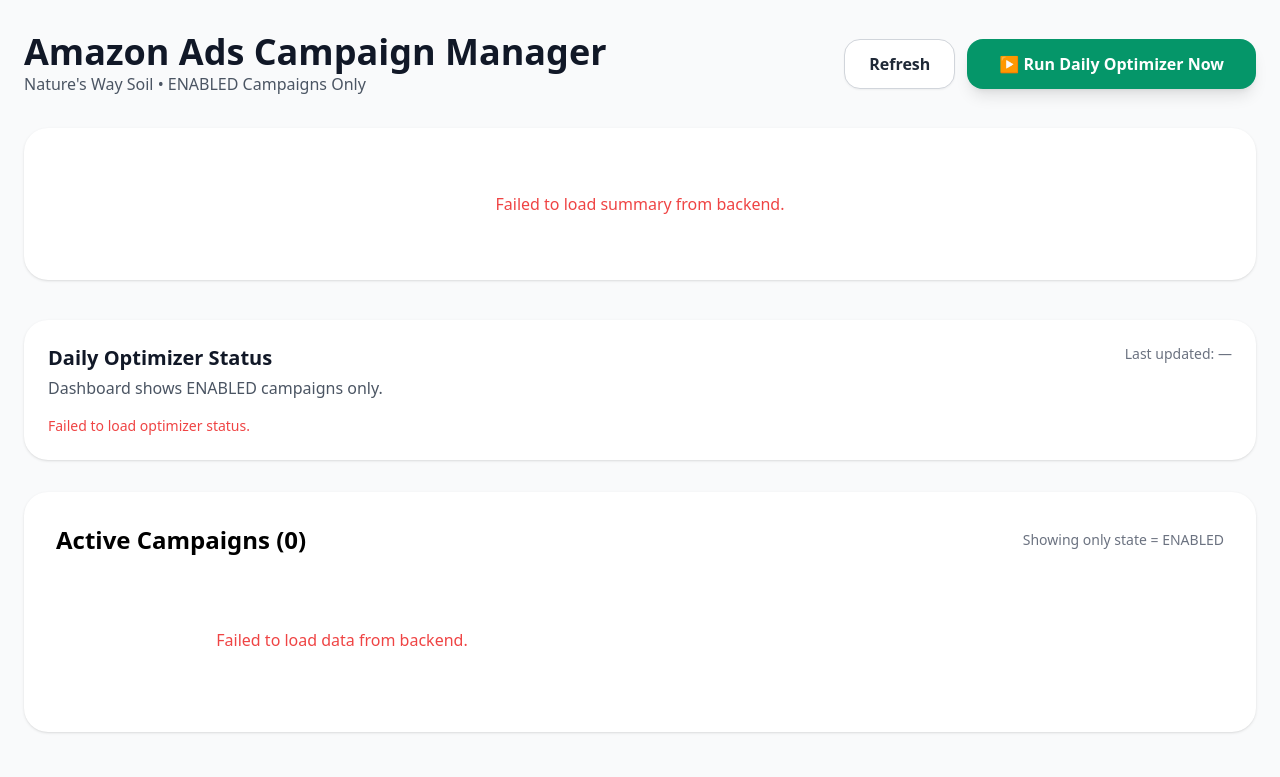
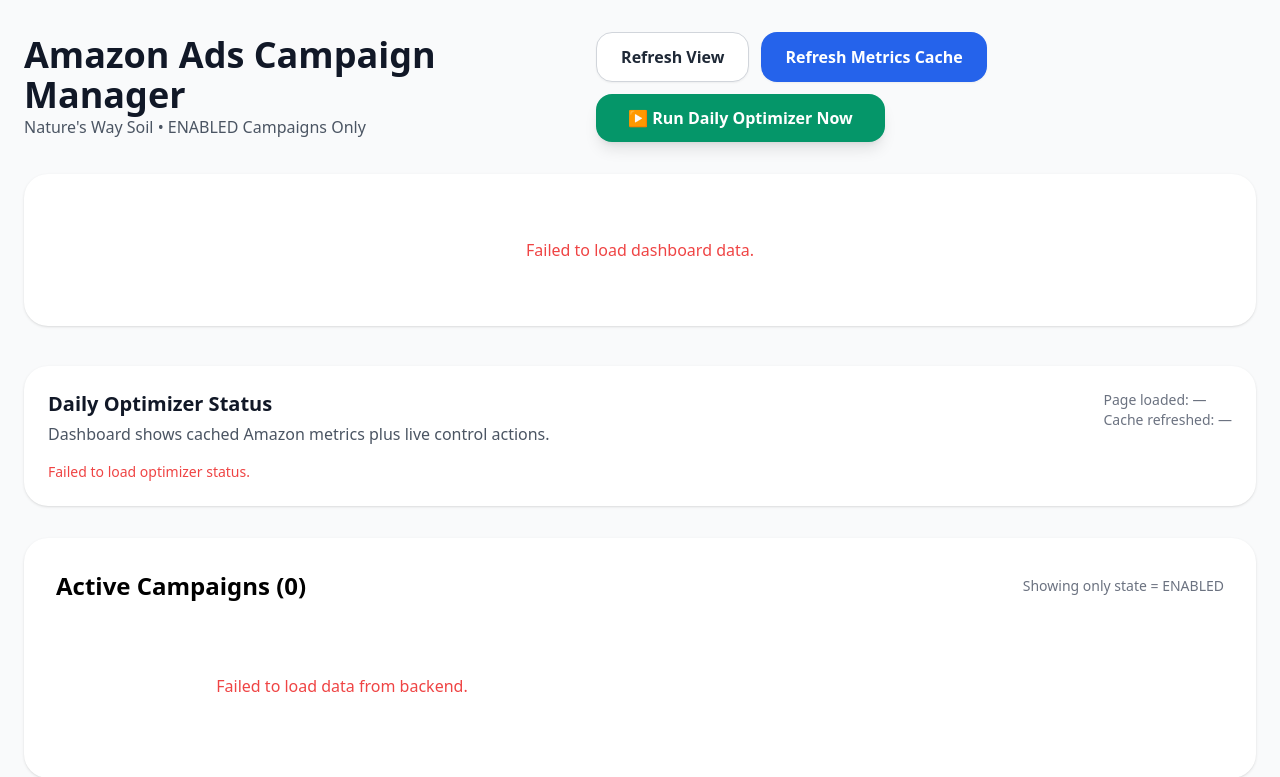
Before and after one commit to natureswaysoil/Campaign, a FastAPI app: page / in a window 1280 px wide. Shown: the top 777 px of the page. Before the commit the page ends 733 px from the top, so only its background shows below. Run offline with FastAPI, Linux system fonts and the light colour scheme; data that the repository does not hold is empty; some libraries are stand-ins or nearby versions.

Commit message:
Refactor dashboard for improved data loading and UI
Updated dashboard HTML to enhance functionality and improve user experience.

```diff
--- a/templates/dashboard.html
+++ b/templates/dashboard.html
@@ -19,15 +19,18 @@
                 <p class="text-gray-600">Nature's Way Soil • ENABLED Campaigns Only</p>
             </div>
 
-            <div class="flex gap-3">
-                <button
-                    onclick="loadDashboard()"
+            <div class="flex flex-wrap gap-3">
+                <button onclick="loadDashboardData()"
                     class="bg-white border border-gray-300 hover:bg-gray-100 text-gray-800 px-6 py-3 rounded-2xl font-semibold shadow-sm">
-                    Refresh
+                    Refresh View
                 </button>
 
-                <button
-                    onclick="runOptimizer()"
+                <button onclick="refreshCacheNow()"
+                    class="bg-blue-600 hover:bg-blue-700 text-white px-6 py-3 rounded-2xl font-semibold shadow-sm">
+                    Refresh Metrics Cache
+                </button>
+
+                <button onclick="runOptimizer()"
                     class="bg-emerald-600 hover:bg-emerald-700 text-white px-8 py-3 rounded-2xl font-semibold shadow-lg flex items-center gap-2">
                     ▶️ Run Daily Optimizer Now
                 </button>
@@ -40,10 +43,11 @@
             <div class="flex flex-col md:flex-row md:justify-between md:items-start gap-4">
                 <div>
                     <h2 class="text-xl font-semibold text-gray-900">Daily Optimizer Status</h2>
-                    <p class="text-gray-600 mt-1">Dashboard shows ENABLED campaigns only.</p>
+                    <p class="text-gray-600 mt-1">Dashboard shows cached Amazon metrics plus live control actions.</p>
                 </div>
                 <div class="text-sm text-gray-500">
-                    Last updated: <span id="time">—</span>
+                    Page loaded: <span id="time">—</span><br>
+                    Cache refreshed: <span id="cacheTime">—</span>
                 </div>
             </div>
 
@@ -90,9 +94,7 @@
         }
 
         function badgeClassForAcos(acos) {
-            if (acos === undefined || acos === null || isNaN(Number(acos))) {
-                return 'text-gray-600';
-            }
+            if (acos === undefined || acos === null || isNaN(Number(acos))) return 'text-gray-600';
             if (Number(acos) < 0.30) return 'text-green-600';
             if (Number(acos) < 0.50) return 'text-amber-600';
             return 'text-red-600';
@@ -116,53 +118,43 @@
             return escapeHtml(c.campaignName || c.name || 'Unnamed Campaign');
         }
 
-        function renderSummary(campaigns) {
-            let spend = 0;
-            let sales = 0;
-            let clicks = 0;
-            let orders = 0;
-
-            campaigns.forEach(function (c) {
-                spend += Number(c.spend || 0);
-                sales += Number(c.sales || 0);
-                clicks += Number(c.clicks || 0);
-                orders += Number(c.orders || 0);
-            });
-
-            const acos = sales > 0 ? (spend / sales) : null;
+        function renderSummary(data) {
+            const s = data.summary || {};
+            const acos = s.acos;
 
             document.getElementById('summary').innerHTML =
                 '<div>' +
                     '<div class="text-gray-500 text-sm">Total Spend</div>' +
-                    '<div class="text-3xl font-bold">' + toMoney(spend) + '</div>' +
+                    '<div class="text-3xl font-bold">' + toMoney(s.spend || 0) + '</div>' +
                 '</div>' +
                 '<div>' +
                     '<div class="text-gray-500 text-sm">Total Sales</div>' +
-                    '<div class="text-3xl font-bold">' + toMoney(sales) + '</div>' +
+                    '<div class="text-3xl font-bold">' + toMoney(s.sales || 0) + '</div>' +
                 '</div>' +
                 '<div>' +
                     '<div class="text-gray-500 text-sm">Portfolio ACoS</div>' +
-                    '<div class="text-3xl font-bold ' + badgeClassForAcos(acos) + '">' + (acos === null ? '—' : toPercent(acos)) + '</div>' +
+                    '<div class="text-3xl font-bold ' + badgeClassForAcos(acos) + '">' + (acos === null || acos === undefined ? '—' : toPercent(acos)) + '</div>' +
                 '</div>' +
                 '<div>' +
                     '<div class="text-gray-500 text-sm">Total Clicks / Orders</div>' +
-                    '<div class="text-3xl font-bold">' + clicks + ' / ' + orders + '</div>' +
+                    '<div class="text-3xl font-bold">' + Number(s.clicks || 0) + ' / ' + Number(s.orders || 0) + '</div>' +
                 '</div>';
         }
 
         function renderOptimizerStatus(data) {
             const statusEl = document.getElementById('optimizerStatus');
-
-            const bidMode = data.bid_mode || data.bidMode || 'UNKNOWN';
-            const peakHours = data.peak_hours_label || data.peakHoursLabel || 'Backend-controlled';
+            const bidMode = data.bid_mode || 'UNKNOWN';
+            const peakHours = data.peak_hours_label || 'Backend-controlled';
             const note = data.note || '';
+            const refreshed = data.refreshed_at || '—';
+            document.getElementById('cacheTime').textContent = refreshed;
 
             statusEl.innerHTML =
                 '<div class="grid grid-cols-1 md:grid-cols-3 gap-4">' +
                     '<div class="rounded-2xl border border-gray-200 p-4">' +
                         '<div class="text-xs uppercase tracking-wide text-gray-500 mb-2">Optimizer</div>' +
-                        '<div class="font-semibold text-gray-900">Enabled Campaign Monitor</div>' +
-                        '<div class="text-sm text-gray-600 mt-1">Promotes winners and blocks poor performers from backend rules.</div>' +
+                        '<div class="font-semibold text-gray-900">Cached Dashboard Mode</div>' +
+                        '<div class="text-sm text-gray-600 mt-1">Metrics are read from cache. Live actions still run instantly.</div>' +
                     '</div>' +
                     '<div class="rounded-2xl border border-gray-200 p-4">' +
                         '<div class="text-xs uppercase tracking-wide text-gray-500 mb-2">Bid Mode</div>' +
@@ -201,10 +193,10 @@
                 const acosVal = acos === undefined || acos === null ? '—' : toPercent(acos);
                 const acosClass = badgeClassForAcos(acos);
 
-                const suggestedLow = c.amazonSuggestedBidLow ?? c.suggestedBidLow ?? c.bid_low ?? null;
-                const suggestedHigh = c.amazonSuggestedBidHigh ?? c.suggestedBidHigh ?? c.bid_high ?? null;
-                const currentBidMode = c.currentBidMode ?? c.bidMode ?? null;
-                const currentAppliedBid = c.currentAppliedBid ?? c.appliedBid ?? null;
+                const suggestedLow = c.amazonSuggestedBidLow ?? null;
+                const suggestedHigh = c.amazonSuggestedBidHigh ?? null;
+                const currentBidMode = c.currentBidMode ?? null;
+                const currentAppliedBid = c.currentAppliedBid ?? null;
 
                 html +=
                     '<div class="card border border-gray-200 rounded-3xl p-6 bg-white shadow-sm">' +
@@ -217,50 +209,23 @@
                         '</div>' +
 
                         '<div class="mt-6 grid grid-cols-3 gap-4 text-sm">' +
-                            '<div>' +
-                                '<div class="text-gray-500">Budget</div>' +
-                                '<div class="font-medium">' + budget + '</div>' +
-                            '</div>' +
-                            '<div>' +
-                                '<div class="text-gray-500">Spend</div>' +
-                                '<div class="font-medium">' + spend + '</div>' +
-                            '</div>' +
-                            '<div>' +
-                                '<div class="text-gray-500">Sales</div>' +
-                                '<div class="font-medium">' + sales + '</div>' +
-                            '</div>' +
+                            '<div><div class="text-gray-500">Budget</div><div class="font-medium">' + budget + '</div></div>' +
+                            '<div><div class="text-gray-500">Spend</div><div class="font-medium">' + spend + '</div></div>' +
+                            '<div><div class="text-gray-500">Sales</div><div class="font-medium">' + sales + '</div></div>' +
                         '</div>' +
 
                         '<div class="mt-6 grid grid-cols-3 gap-4 text-sm">' +
-                            '<div>' +
-                                '<div class="text-gray-500">Clicks</div>' +
-                                '<div class="font-medium">' + clicks + '</div>' +
-                            '</div>' +
-                            '<div>' +
-                                '<div class="text-gray-500">Orders</div>' +
-                                '<div class="font-medium">' + orders + '</div>' +
-                            '</div>' +
-                            '<div>' +
-                                '<div class="text-gray-500">ACoS</div>' +
-                                '<div class="font-semibold ' + acosClass + '">' + acosVal + '</div>' +
-                            '</div>' +
+                            '<div><div class="text-gray-500">Clicks</div><div class="font-medium">' + clicks + '</div></div>' +
+                            '<div><div class="text-gray-500">Orders</div><div class="font-medium">' + orders + '</div></div>' +
+                            '<div><div class="text-gray-500">ACoS</div><div class="font-semibold ' + acosClass + '">' + acosVal + '</div></div>' +
                         '</div>' +
 
                         '<div class="mt-6 border-t border-gray-100 pt-4">' +
                             '<div class="text-sm font-semibold text-gray-800 mb-3">Amazon Suggested Bid Window</div>' +
                             '<div class="grid grid-cols-1 md:grid-cols-3 gap-4 text-sm">' +
-                                '<div>' +
-                                    '<div class="text-gray-500">Suggested Low</div>' +
-                                    '<div class="font-medium">' + (suggestedLow === null ? '—' : toMoney(suggestedLow)) + '</div>' +
-                                '</div>' +
-                                '<div>' +
-                                    '<div class="text-gray-500">Suggested High</div>' +
-                                    '<div class="font-medium">' + (suggestedHigh === null ? '—' : toMoney(suggestedHigh)) + '</div>' +
-                                '</div>' +
-                                '<div>' +
-                                    '<div class="text-gray-500">Applied Bid</div>' +
-                                    '<div class="font-medium">' + (currentAppliedBid === null ? '—' : toMoney(currentAppliedBid)) + '</div>' +
-                                '</div>' +
+                                '<div><div class="text-gray-500">Suggested Low</div><div class="font-medium">' + (suggestedLow === null ? '—' : toMoney(suggestedLow)) + '</div></div>' +
+                                '<div><div class="text-gray-500">Suggested High</div><div class="font-medium">' + (suggestedHigh === null ? '—' : toMoney(suggestedHigh)) + '</div></div>' +
+                                '<div><div class="text-gray-500">Applied Bid</div><div class="font-medium">' + (currentAppliedBid === null ? '—' : toMoney(currentAppliedBid)) + '</div></div>' +
                             '</div>' +
                         '</div>' +
                     '</div>';
@@ -269,20 +234,13 @@
             listEl.innerHTML = html;
         }
 
-        async function loadDashboard() {
+        async function loadDashboardData() {
             try {
-                const res = await fetch('/api/campaign-performance');
-                const text = await res.text();
+                const res = await fetch('/api/dashboard-data');
+                const data = await res.json();
 
-                let data = {};
-                try {
-                    data = JSON.parse(text);
-                } catch (e) {
-                    throw new Error('Invalid JSON from /api/campaign-performance: ' + text);
-                }
-
-                if (!res.ok) {
-                    throw new Error(data.detail || text || 'Failed to load dashboard data');
+                if (!res.ok || data.error) {
+                    throw new Error(data.message || 'Failed to load dashboard data');
                 }
 
                 const campaigns = (data.campaigns || []).filter(function (c) {
@@ -292,14 +250,14 @@
                 document.getElementById('count').textContent = campaigns.length;
                 document.getElementById('time').textContent = new Date().toLocaleString();
 
-                renderSummary(campaigns);
+                renderSummary(data);
                 renderOptimizerStatus(data);
                 renderCampaigns(campaigns);
 
             } catch (err) {
                 console.error(err);
                 document.getElementById('summary').innerHTML =
-                    '<div class="col-span-full text-red-500 text-center p-8">Failed to load summary from backend.</div>';
+                    '<div class="col-span-full text-red-500 text-center p-8">Failed to load dashboard data.</div>';
                 document.getElementById('optimizerStatus').innerHTML =
                     '<div class="text-red-500">Failed to load optimizer status.</div>';
                 document.getElementById('list').innerHTML =
@@ -321,19 +279,21 @@
                     body: JSON.stringify({
                         apply_negatives_live: true,
                         apply_winners_live: true,
-                        lookback_days: 14
+                        retune_existing_keyword_bids: false,
+                        lookback_days: 14,
+                        winner_bid: 0.90,
+                        refresh_cache_after: true
                     })
                 });
 
-                const text = await res.text();
-
-                if (!res.ok) {
-                    alert('❌ Optimizer error:\n\n' + text);
+                const data = await res.json();
+                if (!res.ok || data.error) {
+                    alert('❌ Optimizer error:\n\n' + (data.message || JSON.stringify(data)));
                     return;
                 }
 
                 alert('✅ Optimizer completed successfully!');
-                await loadDashboard();
+                await loadDashboardData();
 
             } catch (e) {
                 console.error(e);
@@ -341,8 +301,35 @@
             }
         }
 
-        window.onload = loadDashboard;
-        setInterval(loadDashboard, 600000);
+        async function refreshCacheNow() {
+            const token = prompt('Enter your DAILY_OPTIMIZER_TOKEN:');
+            if (!token) return;
+
+            try {
+                const res = await fetch('/api/refresh-dashboard-cache', {
+                    method: 'POST',
+                    headers: {
+                        'Authorization': 'Bearer ' + token
+                    }
+                });
+
+                const data = await res.json();
+                if (!res.ok || data.error) {
+                    alert('❌ Cache refresh error:\n\n' + (data.message || JSON.stringify(data)));
+                    return;
+                }
+
+                alert('✅ Metrics cache refreshed!');
+                await loadDashboardData();
+
+            } catch (e) {
+                console.error(e);
+                alert('❌ Failed to refresh metrics cache.');
+            }
+        }
+
+        window.onload = loadDashboardData;
+        setInterval(loadDashboardData, 600000);
     </script>
 </body>
 </html>
```
